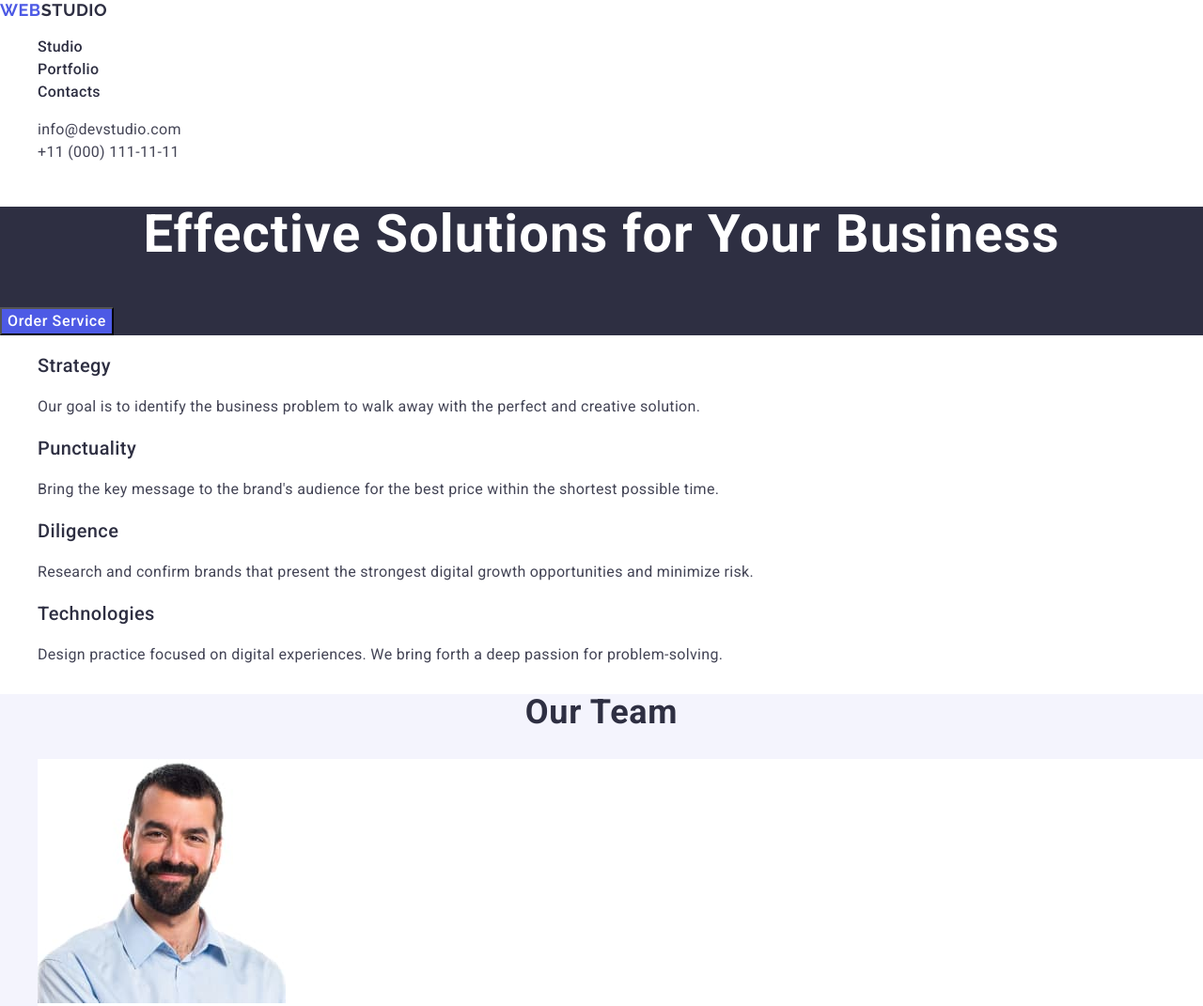
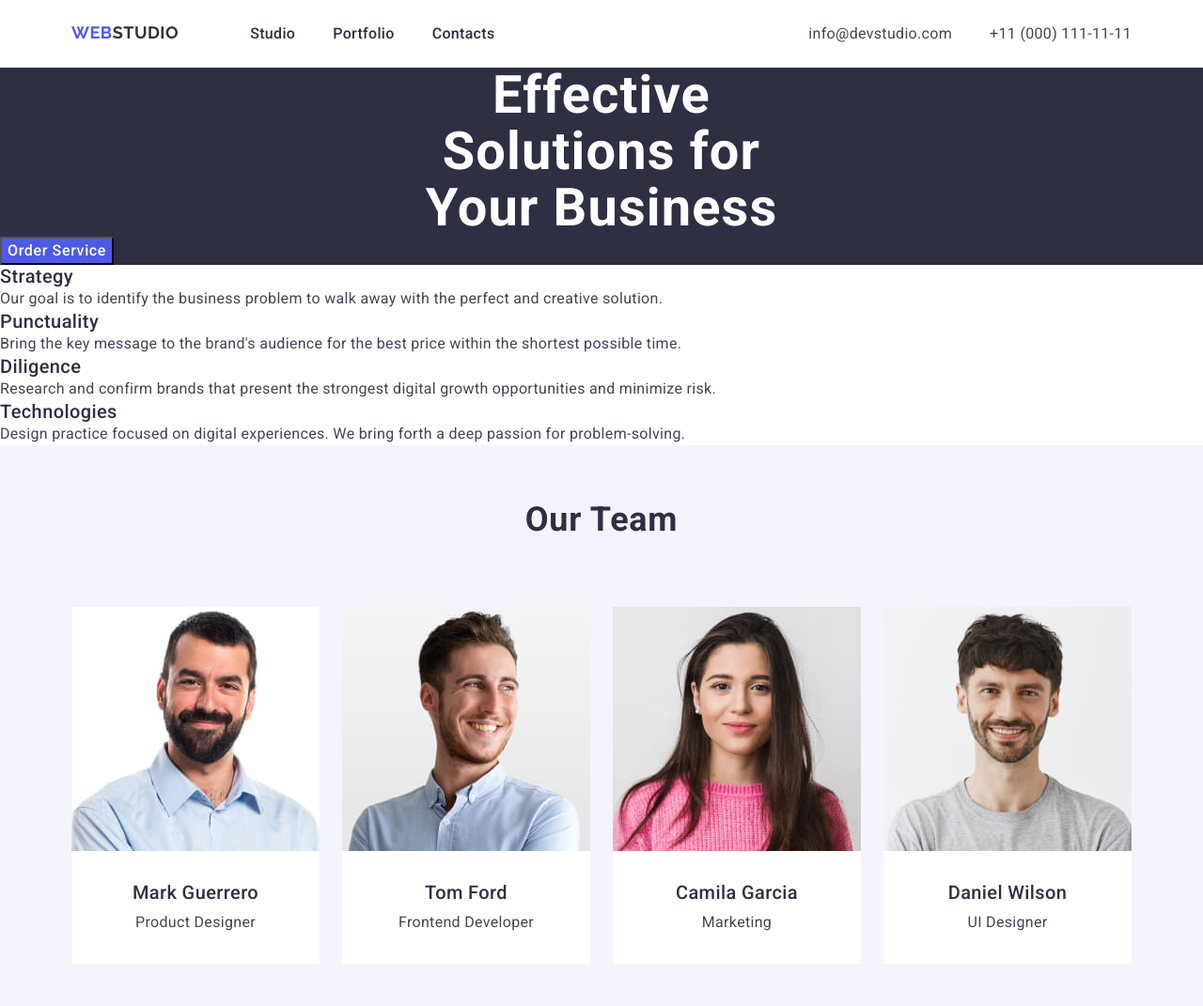
Before and after one commit to str8ndrew/goit-markup-hw-03, a plain HTML site: page index.html in a window 1280 px wide. Shown: the top 1071 px of the page at 94% size. Drawn offline with nearby package versions, Linux system fonts and the light colour scheme.

Commit message:
flex elements

```diff
--- a/css/styles.css
+++ b/css/styles.css
@@ -1,5 +1,32 @@
 ul, ol {
     list-style-type: none;
+    margin-top: 0;
+    margin-bottom: 0;
+    padding-left: 0;
+}
+h1, h2, h3, h4, h5, h6, p {
+    margin-top: 0;
+    margin-bottom: 0;
+}
+img {
+    display: block;
+}
+.container {
+    width: 1158px;
+    margin-left: auto;
+    margin-right: auto;
+    padding-left: 15px;
+    padding-right: 15px;
+    display: flex;
+    justify-content: space-between;
+}
+
+.page-nav {
+    display: flex;
+}
+.page-header {
+    padding-top: 24px;
+    padding-bottom: 24px;
 }
 body {
     font-family: "Roboto", sans-serif;
@@ -32,6 +59,7 @@ color: var(--IRIS, #4D5AE5);
     line-height: 1.17;
     letter-spacing: 0.54px;
     text-transform: uppercase;
+    margin-right: 76px;
 }
 .menu {
     color: var(--NAVY-BLUE, #2E2F42);
@@ -40,6 +68,8 @@ color: var(--IRIS, #4D5AE5);
         font-weight: 500;
         line-height: 1.5;
         letter-spacing: 0.32px;
+        display: flex;
+        column-gap: 40px;
 }
 .menu-link {
     color: #2e2f42;
@@ -53,8 +83,12 @@ color: var(--IRIS, #4D5AE5);
 }
 .page-adress {
     font-style: normal;
+    display: flex;
 }
-
+.adress-list {
+    display: flex;
+    gap: 40px;
+}
 .adress-list-item {
 color: var(--SLATE, #434455);
     font-family: Roboto;
@@ -87,6 +121,9 @@ color: var(--WHITE, #FFF);
     line-height: 1.07;
     letter-spacing: 1.12px;
     background: var(--NAVY-BLUE, #2E2F42);
+    width: 472px;
+    margin-right: auto;
+    margin-left: auto;
 }
 
 .content-button {
@@ -103,6 +140,19 @@ color: var(--WHITE, #FFF);
     background-color: #404BBF;
 }
 /* MAIN-CONTAINER: ADVANTAGES-SECTION */
+.visually-hidden {
+    position: absolute;
+    width: 1px;
+    height: 1px;
+    margin: -1px;
+    border: 0;
+    padding: 0;
+
+    white-space: nowrap;
+    clip-path: inset(100%);
+    clip: rect(0 0 0 0);
+    overflow: hidden;
+}
 .advantages-list-title {
     color: var(--NAVY-BLUE, #2E2F42);
         font-family: Roboto;
@@ -122,6 +172,8 @@ color: var(--WHITE, #FFF);
 /* MAIN-CONTAINER: TEAM-SECTION */
 .team-section {
     background-color: #F4F4FD;
+    padding-top: 60px;
+    padding-bottom: 60px;
 }
 .team-title {
     color: var(--NAVY-BLUE, #2E2F42);
@@ -132,9 +184,21 @@ color: var(--WHITE, #FFF);
         line-height: 1.11;
         letter-spacing: 0.72px;
         text-transform: capitalize;
+        margin-right: auto;
+        margin-left: auto;
+        margin-bottom: 72px;
+
+}
+.team-list {
+    display: flex;
+    column-gap: 24px;
 }
 .team-list-item {
     background-color: #FFFFFF;
+    width: calc((100% - 3 * 24) / 4);
+}
+.team-list-image {
+margin-bottom: 32px;
 }
 .team-list-title {
     color: var(--NAVY-BLUE, #2E2F42);
@@ -144,6 +208,7 @@ color: var(--WHITE, #FFF);
         font-weight: 500;
         line-height: 1.2;
         letter-spacing: 0.4px;
+        margin-bottom: 8px;
 }
 .team-list-text {
     color: var(--SLATE, #434455);
@@ -153,6 +218,7 @@ color: var(--WHITE, #FFF);
         font-weight: 400;
         line-height: 1.5;
         letter-spacing: 0.32px;
+        padding-bottom: 32px;
 }
 
 /* MAIN-CONTAINER: PORTFOLIO-SECTION */
--- a/index.html
+++ b/index.html
@@ -14,6 +14,7 @@
 <body>
     <!-- ШАПКА САЙТУ (HEADER) -->
     <header class="page-header">
+        <div class="container">
 <nav class="page-nav">
 <a href="./index.html" class="logotype">Web<span class="web-style">Studio</span></a>
 
@@ -39,6 +40,7 @@
     </li>
 </ul>
 </address>
+</div>
     </header>
     <!-- ОСНОВНИЙ КОНТЕНТ (MAIN) -->
     <main class="main-content">
@@ -47,7 +49,7 @@
 <button type="button" class="content-button">Order Service</button>
 </section>
 <section class="advantages-section">
-<h2 hidden class="hiedden-title">Title second section</h2>
+<h2 class="visually-hidden">Title second section</h2>
 <ul class="advantages-list">
     <li class="advantages-list-item">
         <h3 class="advantages-list-title">Strategy</h3>
@@ -77,7 +79,9 @@
 </ul>
 </section>
 <section class="team-section">
+
 <h2 class="team-title">Our Team</h2>
+<div class="container">
 <ul class="team-list">
     <li class="team-list-item">
         <img class="team-list-image" src="./images/img.jpg"
@@ -112,6 +116,7 @@
         <p class="team-list-text">UI Designer</p>
     </li>
 </ul>
+</div>
 </section>
 <section class="portfolio-section">
     <h2 class="portfolio-title">Our Portfolio</h2>
```
